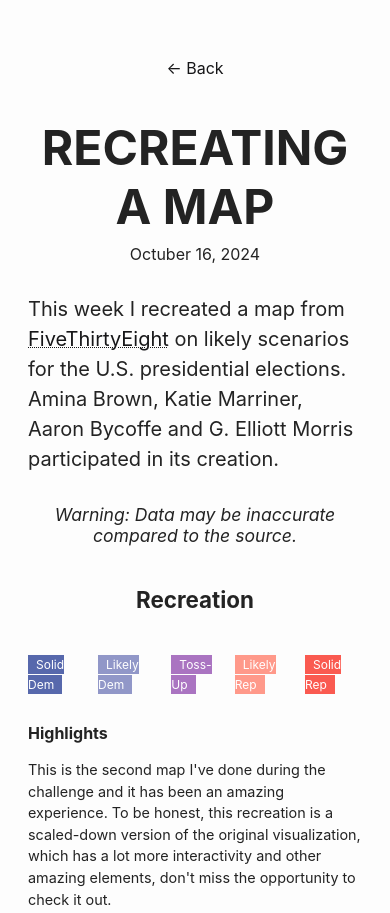
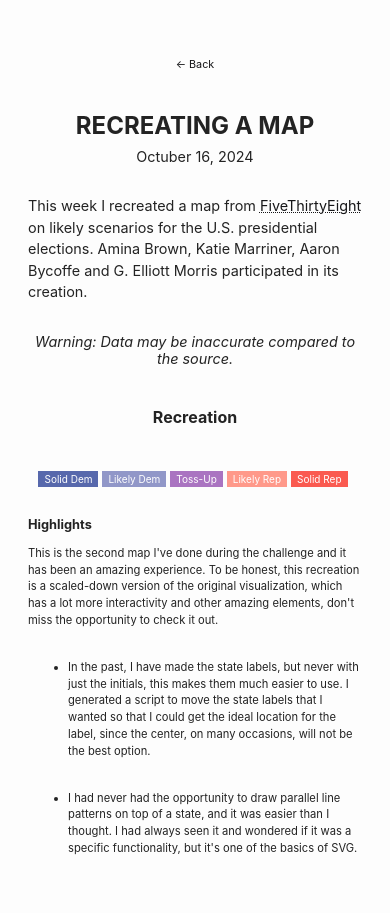
Before and after one commit to juanchiparra/recreating-with-d3, a plain HTML site: page docs/2024/W04/map.html in a window 390 px wide. Shown: the top 913 px of the page. Drawn offline with nearby package versions, Linux system fonts and the light colour scheme; no server answers.

Commit message:
Update media queries

```diff
--- a/docs/2024/W03/butterfly.css
+++ b/docs/2024/W03/butterfly.css
@@ -167,3 +167,82 @@ h3 {
 .right {
     padding-left: 20px;
 }
+
+/* Media queries */
+@media (max-width: 768px) {
+    h1 {
+        font-size: 2em;
+    }
+
+    h2 {
+        font-size: 1.2em;
+    }
+
+    h3 {
+        font-size: 0.9em;
+    }
+
+    p {
+        font-size: 1em;
+    }
+
+    .header span {
+        font-size: 1em;
+    }
+
+    .introduction span {
+        font-size: 1em;
+    }
+
+    .introduction p {
+        font-size: 1em;
+    }
+
+    .conclusion p,
+    .conclusion li {
+        font-size: 0.8em;
+    }
+
+    .back {
+        font-size: 14px;
+    }
+}
+
+@media (max-width: 480px) {
+    h1 {
+        font-size: 1.5em;
+    }
+
+    h2 {
+        font-size: 1em;
+    }
+
+    h3 {
+        font-size: 0.8em;
+    }
+
+    p {
+        font-size: 0.9em;
+    }
+
+    .header span {
+        font-size: 0.9em;
+    }
+
+    .introduction span {
+        font-size: 0.9em;
+    }
+
+    .introduction p {
+        font-size: 0.9em;
+    }
+
+    .conclusion p,
+    .conclusion li {
+        font-size: 0.7em;
+    }
+
+    .back {
+        font-size: 12px;
+    }
+}
--- a/docs/2024/W04/map.css
+++ b/docs/2024/W04/map.css
@@ -182,3 +182,104 @@ h3 {
     margin-bottom: 10px;
     gap: 10px;
 }
+
+/* Media queries */
+@media (max-width: 768px) {
+    h1 {
+        font-size: 2em;
+    }
+
+    h2 {
+        font-size: 1.2em;
+    }
+
+    h3 {
+        font-size: 0.9em;
+    }
+
+    p {
+        font-size: 1em;
+    }
+
+    .header span {
+        font-size: 1em;
+    }
+
+    .introduction span {
+        font-size: 1em;
+    }
+
+    .introduction p {
+        font-size: 1em;
+    }
+
+    .conclusion p,
+    .conclusion li {
+        font-size: 0.8em;
+    }
+
+    .back {
+        font-size: 14px;
+    }
+
+    #legend {
+        gap: 0;
+    }
+
+    .legend {
+        font-size: 10px;
+        padding: 2px 6px;
+        color: white;
+        margin-right: 4px;
+    }
+}
+
+@media (max-width: 480px) {
+    h1 {
+        font-size: 1.5em;
+    }
+
+    h2 {
+        font-size: 1em;
+    }
+
+    h3 {
+        font-size: 0.8em;
+    }
+
+    p {
+        font-size: 0.9em;
+    }
+
+    .header span {
+        font-size: 0.9em;
+    }
+
+    .introduction span {
+        font-size: 0.9em;
+    }
+
+    .introduction p {
+        font-size: 0.9em;
+    }
+
+    .conclusion p,
+    .conclusion li {
+        font-size: 0.7em;
+    }
+
+    .back {
+        font-size: 12px;
+    }
+
+    #legend {
+        gap: 0;
+    }
+
+    .legend {
+        font-size: 10px;
+        padding: 2px 6px;
+        color: white;
+        margin-right: 4px;
+    }
+}
```
